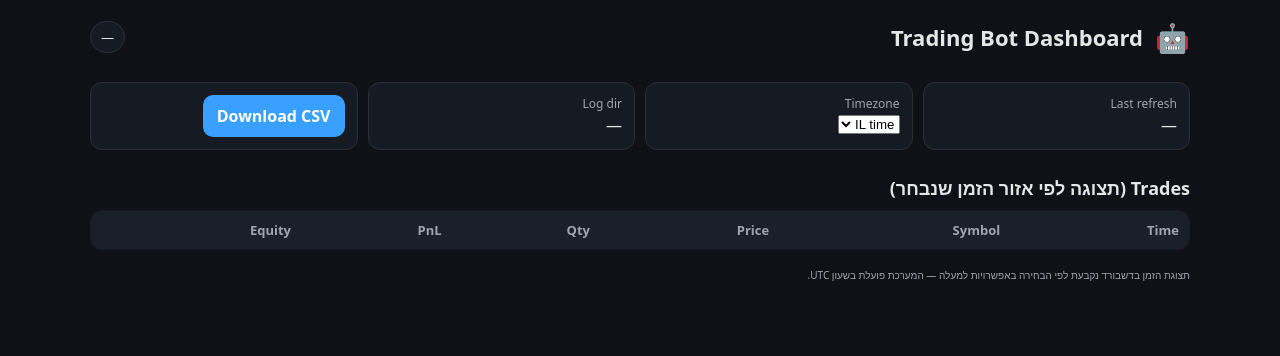
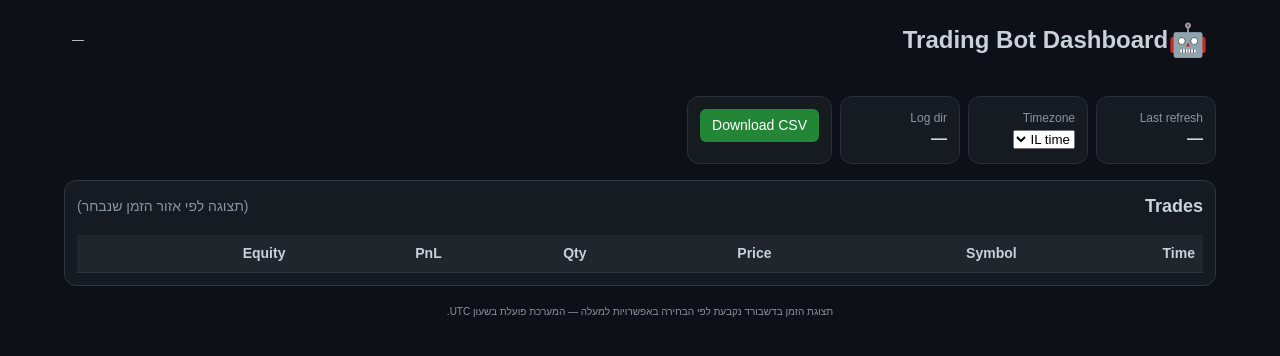
Before and after one commit to DudiMaman/bot, a Flask app: page / in a window 1280 px wide. Shown: the top 356 px of the page. Run offline with Flask 3, Linux system fonts and the light colour scheme; lists and menus that the app fills with data are empty.

Commit message:
Update app.css

```diff
--- a/dashboard/static/css/app.css
+++ b/dashboard/static/css/app.css
@@ -1,59 +1,141 @@
-/* dashboard/static/css/app.css */
+/* app.css — Dashboard styling (no changes were required here for the timezone update) */
+
 :root {
-  --bg: #0f1117;
-  --fg: #e6e6e6;
-  --muted: #a0a4ad;
-  --ok: #2ecc71;
-  --stop: #e74c3c;
-  --card: #161a22;
-  --accent: #3aa0ff;
+  --bg: #0d1117;
+  --fg: #c9d1d9;
+  --muted: #8b949e;
+  --card: #161b22;
+  --green: #56d364;
+  --red: #f85149;
 }
 
-* { box-sizing: border-box; }
-html, body { margin: 0; padding: 0; background: var(--bg); color: var(--fg); font-family: system-ui, Arial, sans-serif; }
+/* Basic resets and layout */
+* {
+  box-sizing: border-box;
+}
+body {
+  margin: 0;
+  padding: 0;
+  color: var(--fg);
+  background: var(--bg);
+  font-family: Arial, sans-serif;
+  line-height: 1.5;
+}
+.wrap {
+  width: 90%;
+  max-width: 1200px;
+  margin: auto;
+  padding: 16px 0;
+}
+header.wrap {
+  display: flex;
+  justify-content: space-between;
+  align-items: center;
+  padding: 16px 0;
+}
+.brand {
+  display: flex;
+  align-items: center;
+}
+.brand .logo {
+  font-size: 32px;
+  margin-right: 8px;
+}
+.brand h1 {
+  font-size: 24px;
+  margin: 0;
+}
+.status-bar {
+  display: flex;
+  gap: 8px;
+}
+.badge {
+  padding: 4px 8px;
+  border-radius: 4px;
+  font-size: 12px;
+  text-transform: uppercase;
+}
+.badge-green { background: var(--green); color: #fff; }
+.badge-red { background: var(--red); color: #fff; }
+.badge-muted { background: #30363d; color: var(--muted); }
 
-.wrap { width: min(1100px, 96%); margin: 0 auto; }
-
-header.wrap {
-  display: flex; align-items: center; justify-content: space-between;
-  padding: 18px 0;
+/* Info cards at the top */
+.wrap.info {
+  display: flex;
+  flex-wrap: wrap;
+  gap: 8px;
+}
+.info-item {
+  background: var(--card);
+  border: 1px solid #2a2f3a;
+  border-radius: 12px;
+  padding: 12px;
+  min-width: 120px;
+}
+.info-item .label {
+  color: var(--muted);
+  font-size: 12px;
+}
+.info-item .value {
+  font-size: 16px;
+  font-weight: bold;
+}
+.info-item .btn {
+  display: inline-block;
+  padding: 6px 12px;
+  text-decoration: none;
+  color: #fff;
+  background: #238636;
+  border-radius: 6px;
+  font-size: 14px;
 }
 
-.brand { display: flex; align-items: center; gap: 12px; }
-.brand .logo { font-size: 28px; }
-h1 { margin: 0; font-size: 22px; }
-
-.status-bar { display: flex; align-items: center; gap: 8px; }
-.badge {
-  padding: 6px 10px; border-radius: 999px; background: var(--card);
-  font-size: 13px; border: 1px solid #2a2f3a;
+/* Table styles */
+.table-wrap {
+  background: var(--card);
+  border: 1px solid #30363d;
+  border-radius: 12px;
+  padding: 12px;
+  overflow-x: auto;
 }
-.badge-ok { background: rgba(46, 204, 113, .12); color: var(--ok); border-color: rgba(46, 204, 113, .4); }
-.badge-stop { background: rgba(231, 76, 60, .12); color: var(--stop); border-color: rgba(231, 76, 60, .4); }
-.badge-muted { background: #222834; color: var(--muted); border-color: #333b49; }
-
-.info {
-  display: grid; grid-template-columns: repeat(auto-fit, minmax(220px, 1fr));
-  gap: 10px; padding: 8px 0 18px;
+.table-wrap h2 {
+  margin-top: 0;
+  font-size: 18px;
+  display: flex;
+  justify-content: space-between;
+  align-items: center;
 }
-.info-item { background: var(--card); border: 1px solid #2a2f3a; border-radius: 12px; padding: 12px; }
-.info-item .label { color: var(--muted); font-size: 12px; }
-.info-item .value { font-size: 16px; margin-top: 2px; }
-
-.btn {
-  display: inline-block; background: var(--accent); color: #fff; padding: 10px 14px;
-  border-radius: 10px; text-decoration: none; font-weight: 600;
+.table-wrap .sub {
+  font-size: 14px;
+  font-weight: normal;
+  color: var(--muted);
+}
+#trades-table {
+  width: 100%;
+  border-collapse: collapse;
+  font-size: 14px;
+}
+#trades-table th, #trades-table td {
+  padding: 8px;
+  text-align: right;
+  border-bottom: 1px solid #30363d;
+}
+#trades-table th {
+  background: #21262d;
+}
+#trades-table td {
+  vertical-align: top;
+}
+.empty {
+  text-align: center;
+  color: var(--muted);
+  padding: 16px 0;
 }
 
-.table-wrap h2 { margin: 8px 0 10px; font-size: 18px; }
-table { width: 100%; border-collapse: collapse; background: var(--card); border: 1px solid #2a2f3a; border-radius: 12px; overflow: hidden; }
-thead th { text-align: right; padding: 10px; background: #1a1f2a; color: var(--muted); font-weight: 600; font-size: 13px; }
-tbody td { padding: 10px; border-top: 1px solid #222734; font-size: 14px; }
-tbody tr:hover { background: #171c27; }
-
-.pos { color: var(--ok); font-weight: 600; }
-.neg { color: var(--stop); font-weight: 600; }
-
-.empty { margin: 10px 0; color: var(--muted); }
-
-.foot { padding: 16px 0 40px; color: var(--muted); font-size: 12px; }
+/* Footer */
+.wrap.foot {
+  text-align: center;
+  font-size: 12px;
+  color: var(--muted);
+  padding-bottom: 16px;
+}
```
